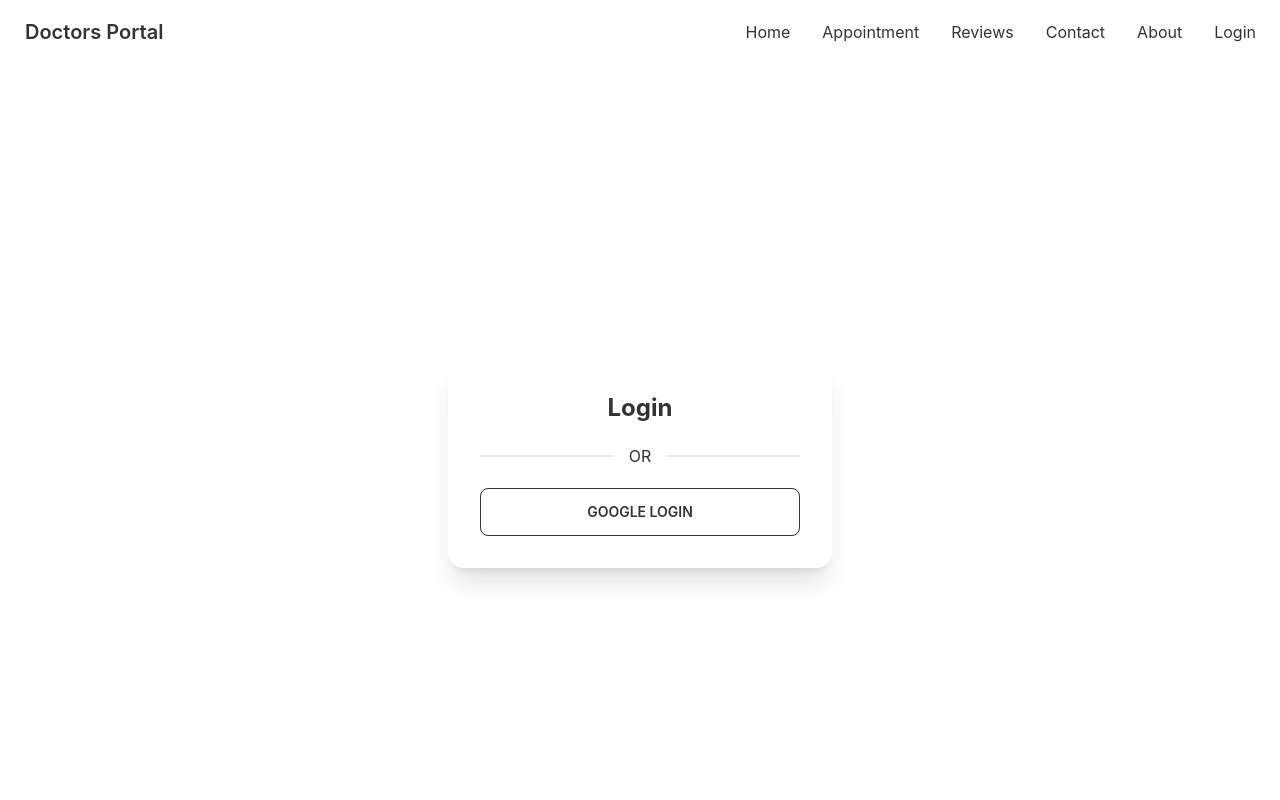
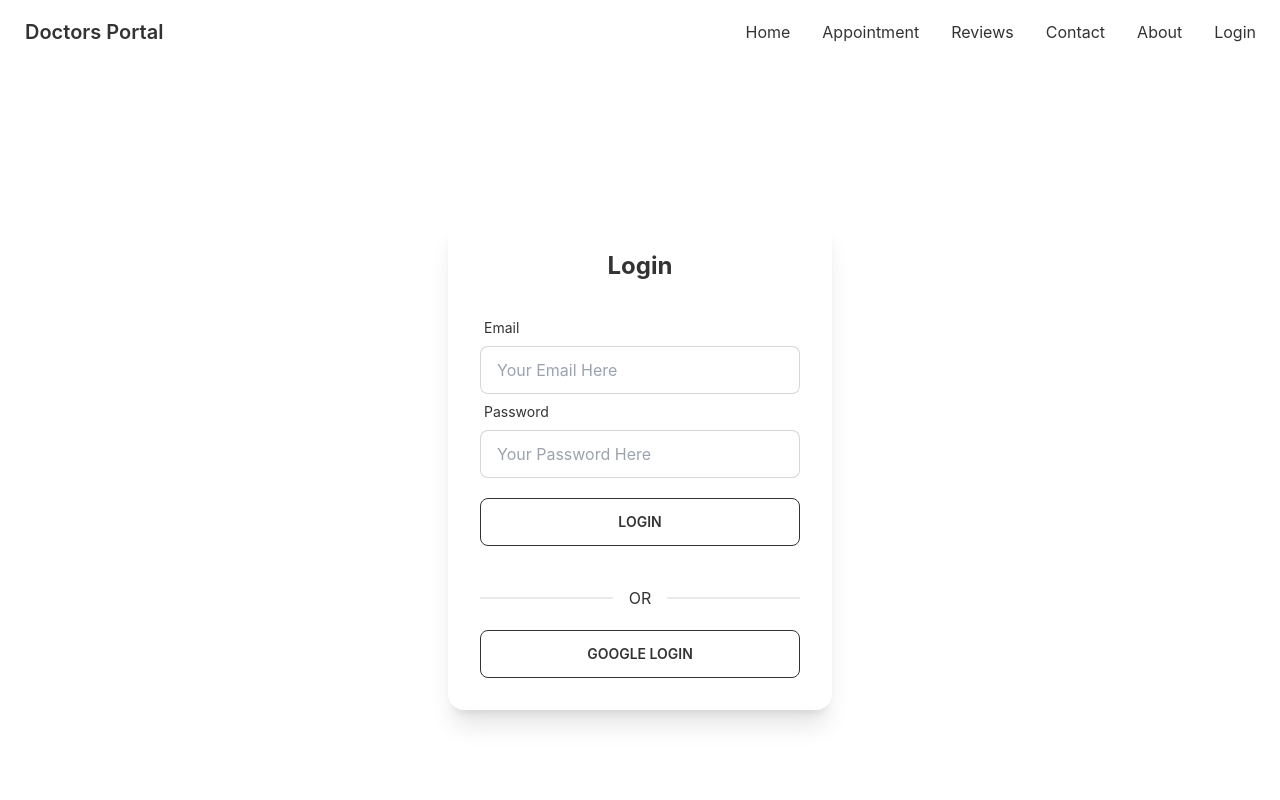
Before and after one commit to soumik9/doctors-portal-client, a React (Create React App) app: page /login in a window 1280 px wide. Shown: the top 800 px of the page. Built offline with nearby package versions, Linux system fonts and the light colour scheme.

Commit message:
login form with validation

```diff
--- a/src/pages/Login/Login.js
+++ b/src/pages/Login/Login.js
@@ -1,8 +1,16 @@
 import React from 'react';
 import { useSignInWithGoogle } from 'react-firebase-hooks/auth';
+import { useForm } from 'react-hook-form';
 import auth from '../../firebase.init';
 
 const Login = () => {
+
+    const { register, handleSubmit, formState: { errors }, } = useForm();
+
+    const onLoginSubmit = (data) => {
+        console.log(data);
+    }
+
 
     const [signInWithGoogle, user, loading, error] = useSignInWithGoogle(auth);
 
@@ -16,6 +24,49 @@
                 <div className="card-body">
                     <h2 className="text-center text-2xl font-bold">Login</h2>
 
+                    <form onSubmit={handleSubmit(onLoginSubmit)} className="my-5">
+
+                        <div class="form-control w-full max-w-xs">
+                            <label class="label">
+                                <span class="label-text">Email</span>
+                            </label>
+                            <input type="email" placeholder="Your Email Here" class="input input-bordered w-full max-w-xs" {...register('email', { required: {
+                                    value: true,
+                                    message: 'Email is required.'
+                                },
+                                pattern: {
+                                    value: /[a-z0-9]+@[a-z]+\.[a-z]{2,3}/,
+                                    message: 'Provide a valid email.'
+                                }
+                            })} />
+                        </div>
+                        {errors.email?.type === 'required' && <p className='text-error mt-1 text-center'>{errors.email.message}</p>}
+                        {errors.email?.type === 'pattern' && <p className='text-error mt-1 text-center'>{errors.email.message}</p>}
+
+                        <div class="form-control w-full max-w-xs">
+                            <label class="label">
+                                <span class="label-text">Password</span>
+                            </label>
+                            <input type="password" placeholder="Your Password Here" class="input input-bordered w-full max-w-xs" {...register('password', { required: {
+                                    value: true,
+                                    message: 'Password is required.'
+                                }, minLength: {
+                                    value: 6,
+                                    message: 'Must be 6 characters or longer.'
+                                },
+                                pattern: {
+                                    value: /[A-Z]/,
+                                    message: 'Uppercase 1 letter need.'
+                                }
+                            })} />
+                        </div>
+                        {errors.password?.type === 'required' && <p className='text-error mt-1 text-center'>{errors.password.message}</p>}
+                        {errors.password?.type === 'minLength' && <p className='text-error mt-1 text-center'>{errors.password.message}</p>}
+                        {errors.password?.type === 'pattern' && <p className='text-error mt-1 text-center'>{errors.password.message}</p>}
+
+                        <input type="submit" className='mt-5 w-full btn btn-outline' value='Login' />
+                    </form>
+
                     <div className="divider">OR</div>
 
                     <button className="btn btn-outline"
```
